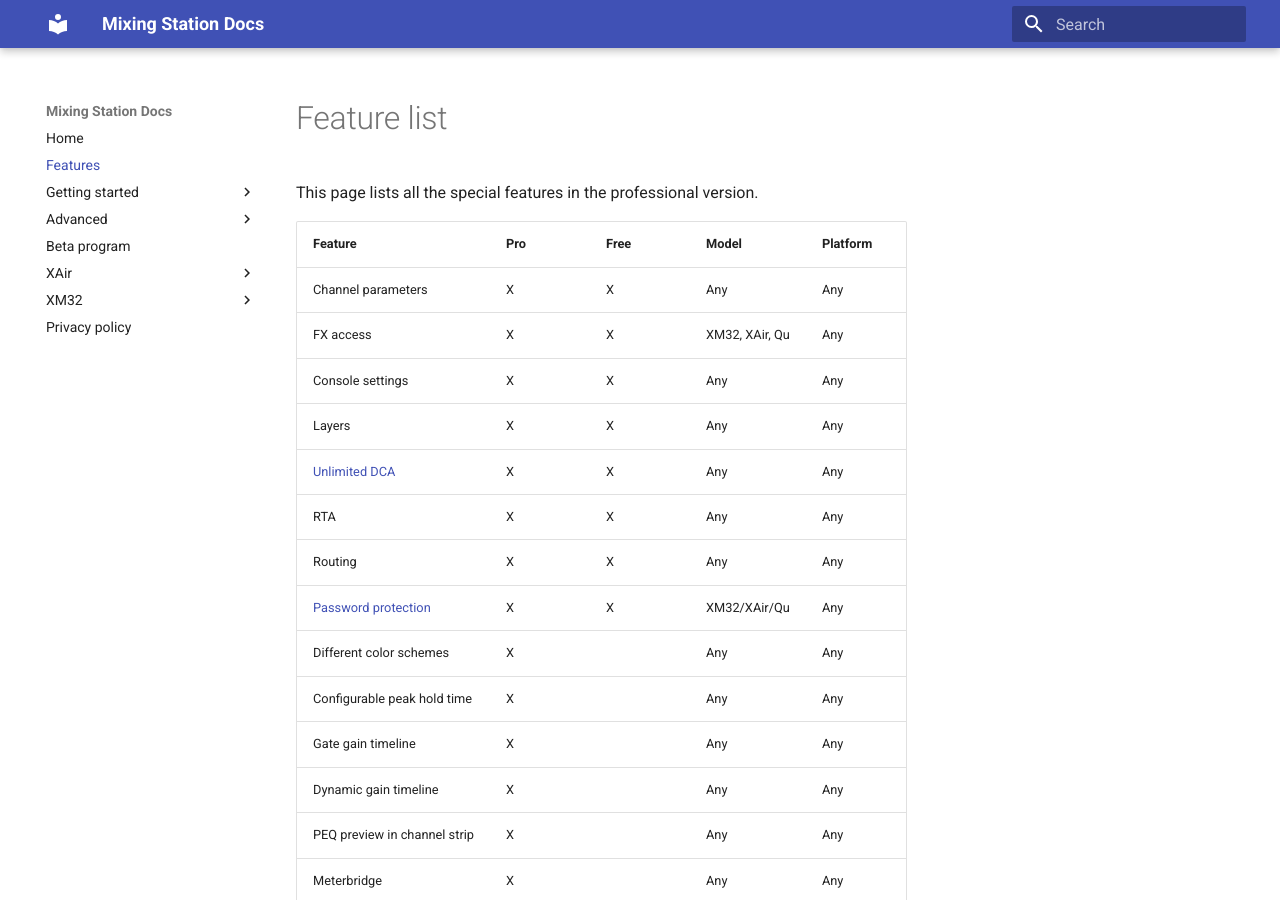
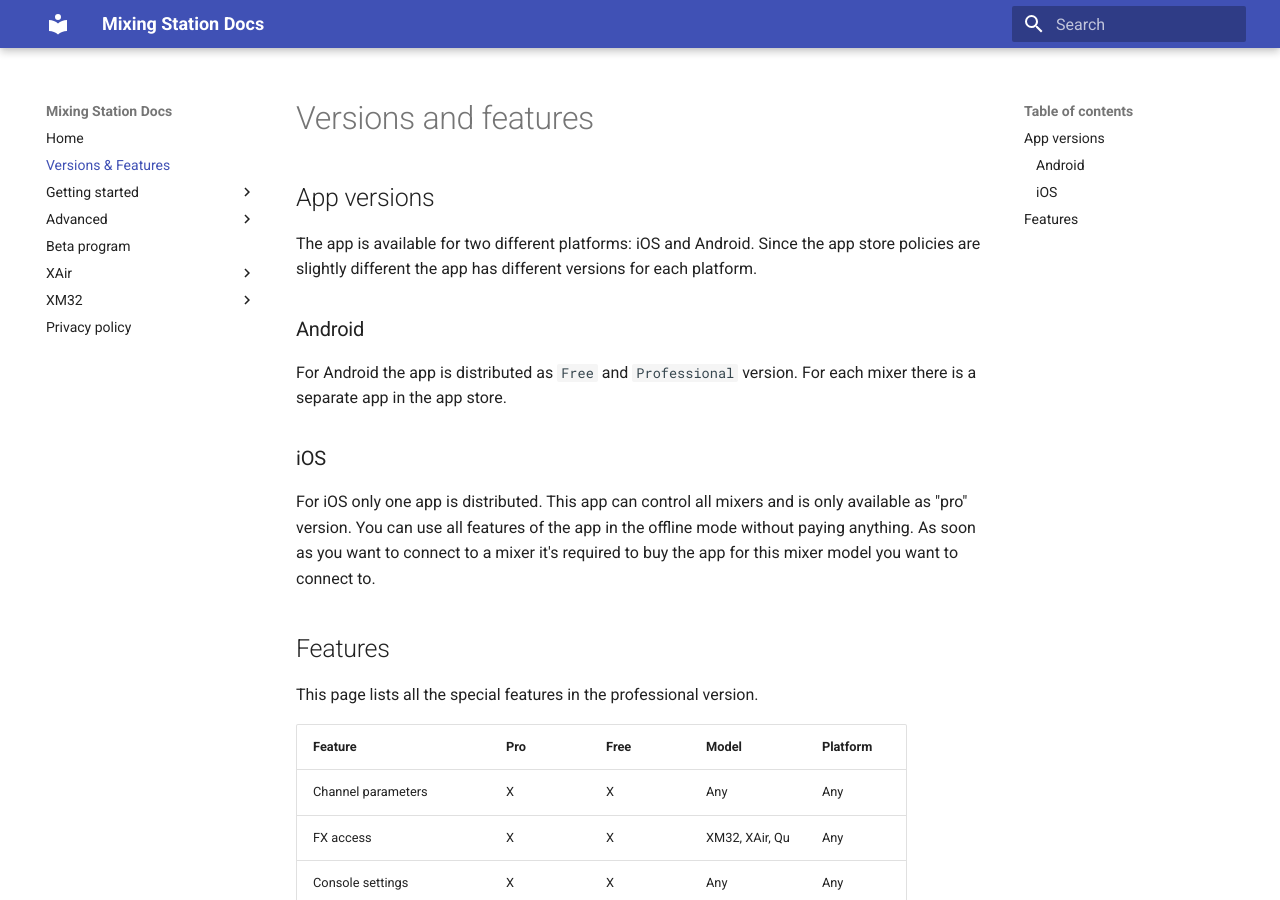
Before and after one commit to davidgiga1993/mixing-station-docs, an MkDocs documentation site: the page built from docs/feature-list.md, in a window 1280 px wide and 900 px high. Built offline with MkDocs 1.6.1 and Material for MkDocs 9.7.7, drawn with Linux system fonts in a browser that asks for light colours.

Commit message:
Add app version description to feature-list

```diff
--- a/docs/feature-list.md
+++ b/docs/feature-list.md
@@ -1,4 +1,16 @@
-# Feature list
+# Versions and features
+
+## App versions
+The app is available for two different platforms: iOS and Android. Since the app store policies are slightly different the app has different versions for each platform.
+
+### Android
+For Android the app is distributed as `Free` and `Professional` version. For each mixer there is a separate app in the app store.
+
+### iOS
+For iOS only one app is distributed. This app can control all mixers and is only available as "pro" version.
+You can use all features of the app in the offline mode without paying anything. As soon as you want to connect to a mixer it's required to buy the app for this mixer model you want to connect to.
+
+## Features
 This page lists all the special features in the professional version.
 
 | Feature | Pro | Free | Model | Platform |
--- a/mkdocs.yml
+++ b/mkdocs.yml
@@ -4,7 +4,7 @@
 
 nav:
   - Home: index.md
-  - Features: feature-list.md
+  - Versions & Features: feature-list.md
   - Getting started:
     - General: getting-started.md
     - UI controls: ui-controls.md
```
